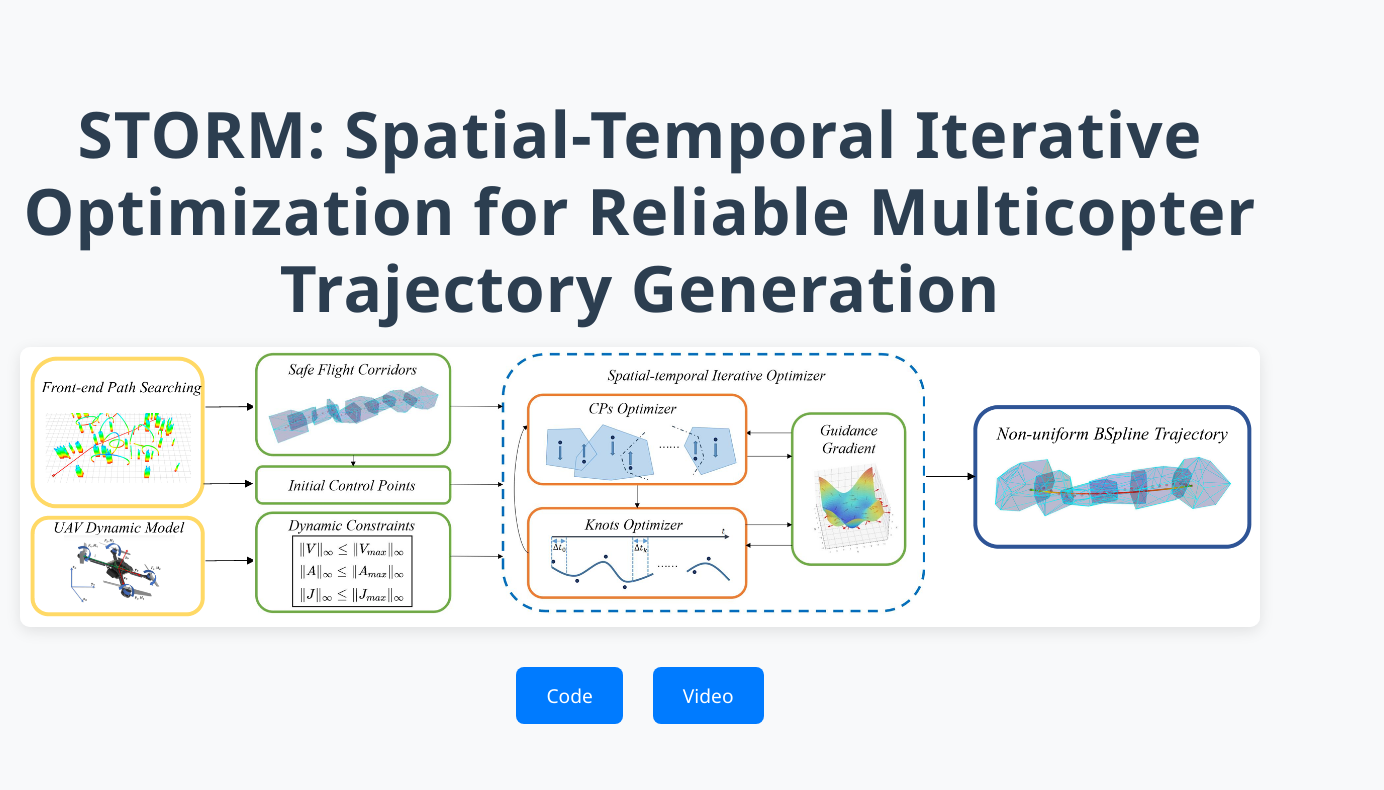
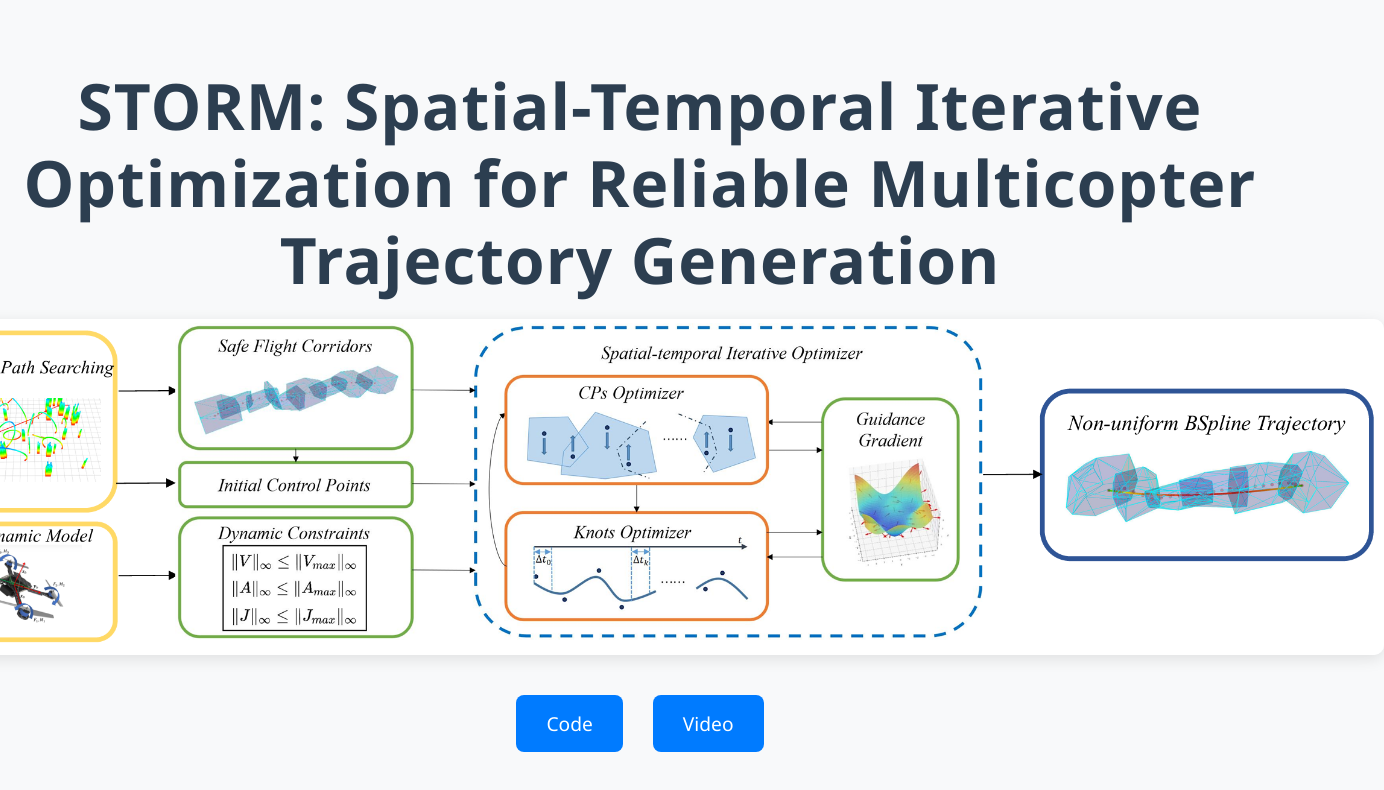
Before and after one commit to HITSZ-MAS/STORM, a plain HTML site: page index.html in a window 1280 px wide. Shown: the whole page, 1384 px wide, since content can reach past the window. Drawn offline with Linux system fonts and the light colour scheme.

Commit message:
Update index.html

```diff
--- a/index.html
+++ b/index.html
@@ -29,8 +29,8 @@
         }
 
         .image-container {
-            width: 100%;
-            max-width: 1400px;
+            width: 120%;
+            max-width: 1800px;
             margin-bottom: 40px;
             border-radius: 10px;
             box-shadow: 0 4px 15px rgba(0, 0, 0, 0.1);
```
